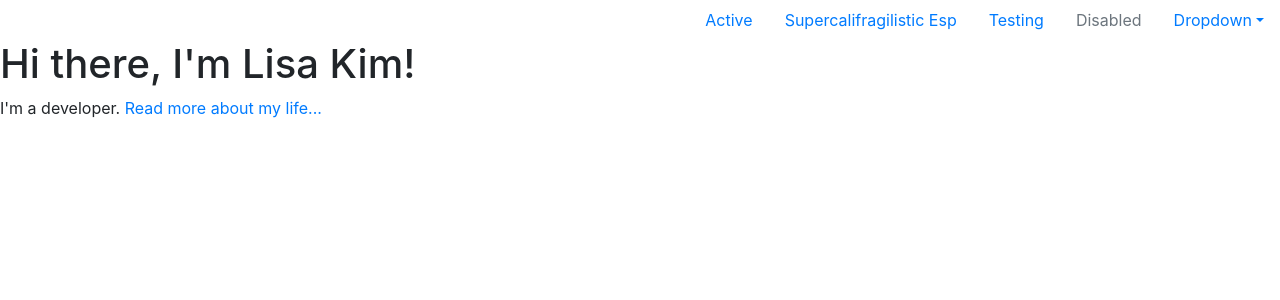
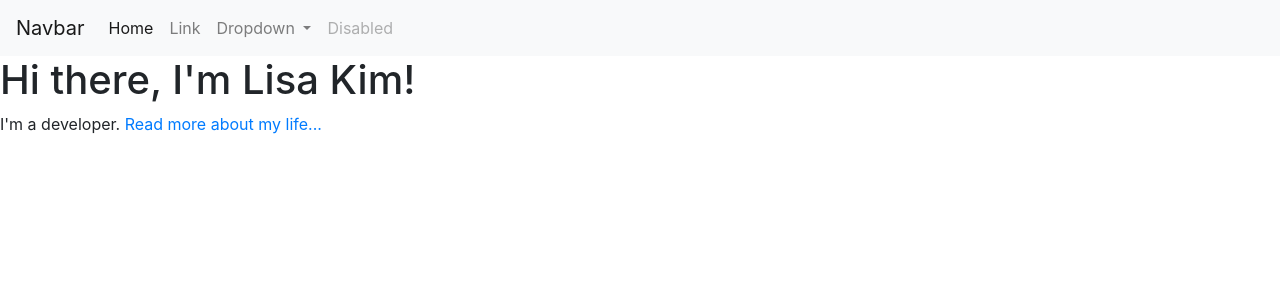
Before and after one commit to hwsc-org/hwsc-org.github.io, a Jekyll site: the page built from index.html, in a window 1280 px wide. Shown: the top 300 px of the page. Built offline with Jekyll 4.4.1, drawn with Linux system fonts in a browser that asks for light colours.

Commit message:
Update nav

```diff
--- a/_layouts/default.html
+++ b/_layouts/default.html
@@ -12,30 +12,37 @@
 </head>
 <body>
 
-<ul class="nav justify-content-end">
-  <li class="nav-item">
-    <a class="nav-link active" href="#">Active</a>
+<nav class="navbar navbar-expand-lg navbar-light bg-light">
+  <a class="navbar-brand" href="#">Navbar</a>
+  <button class="navbar-toggler" type="button" data-toggle="collapse" data-target="#navbarSupportedContent" aria-controls="navbarSupportedContent" aria-expanded="false" aria-label="Toggle navigation">
+    <span class="navbar-toggler-icon"></span>
+  </button>
+
+  <div class="collapse navbar-collapse" id="navbarSupportedContent">
+    <ul class="navbar-nav mr-auto justify-content-end">
+      <li class="nav-item active">
+        <a class="nav-link" href="#">Home <span class="sr-only">(current)</span></a>
       </li>
       <li class="nav-item">
-    <a class="nav-link" href="#">Supercalifragilistic Esp</a>
+        <a class="nav-link" href="#">Link</a>
       </li>
-  <li class="nav-item">
-    <a class="nav-link" href="#">Testing</a>
+      <li class="nav-item dropdown">
+        <a class="nav-link dropdown-toggle" href="#" id="navbarDropdown" role="button" data-toggle="dropdown" aria-haspopup="true" aria-expanded="false">
+          Dropdown
+        </a>
+        <div class="dropdown-menu" aria-labelledby="navbarDropdown">
+          <a class="dropdown-item" href="#">Action</a>
+          <a class="dropdown-item" href="#">Another action</a>
+          <div class="dropdown-divider"></div>
+          <a class="dropdown-item" href="#">Something else here</a>
+        </div>
       </li>
       <li class="nav-item">
         <a class="nav-link disabled" href="#" tabindex="-1" aria-disabled="true">Disabled</a>
       </li>
-  <li class="nav-item dropdown">
-    <a class="nav-link dropdown-toggle" data-toggle="dropdown" href="#" role="button" aria-haspopup="true" aria-expanded="false">Dropdown</a>
-    <div class="dropdown-menu">
-      <a class="dropdown-item" href="#">Action</a>
-      <a class="dropdown-item" href="#">Another action</a>
-      <a class="dropdown-item" href="#">Something else here</a>
-      <div class="dropdown-divider"></div>
-      <a class="dropdown-item" href="#">Separated link</a>
+    </ul>
   </div>
-  </li>
-</ul>
+</nav>
 
 {{ content }}
 
```
Lines whose indentation alone changed are shown as unchanged.
